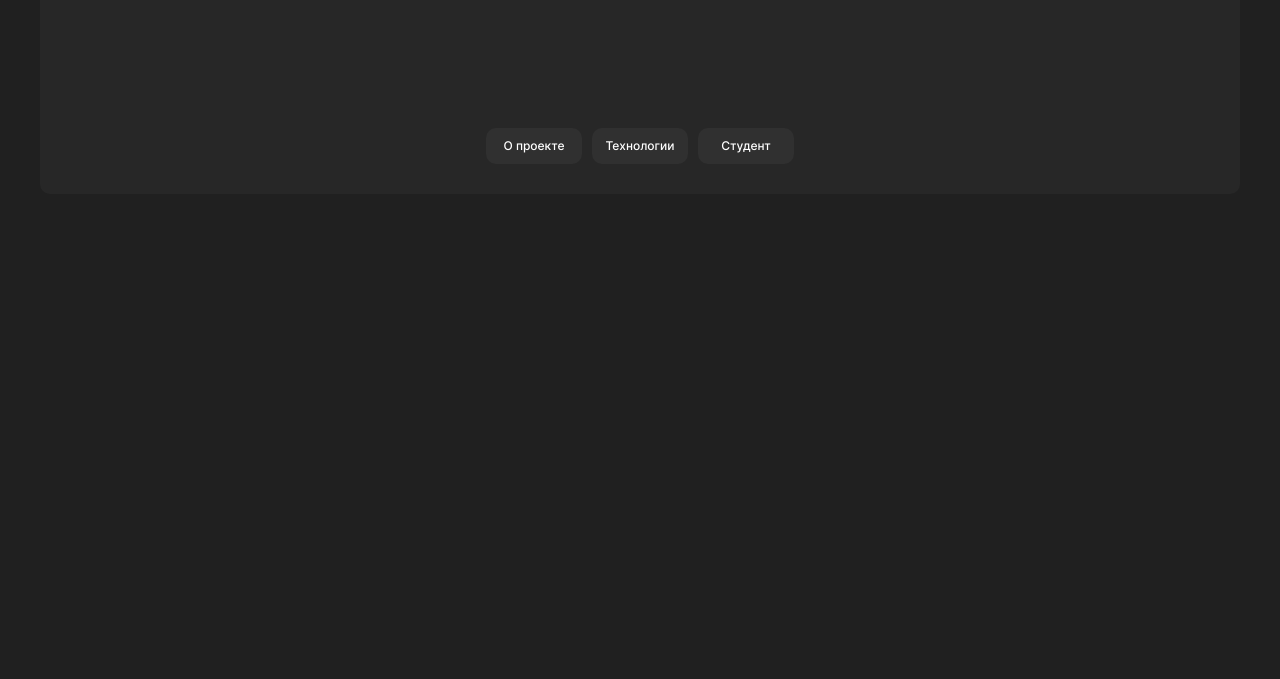
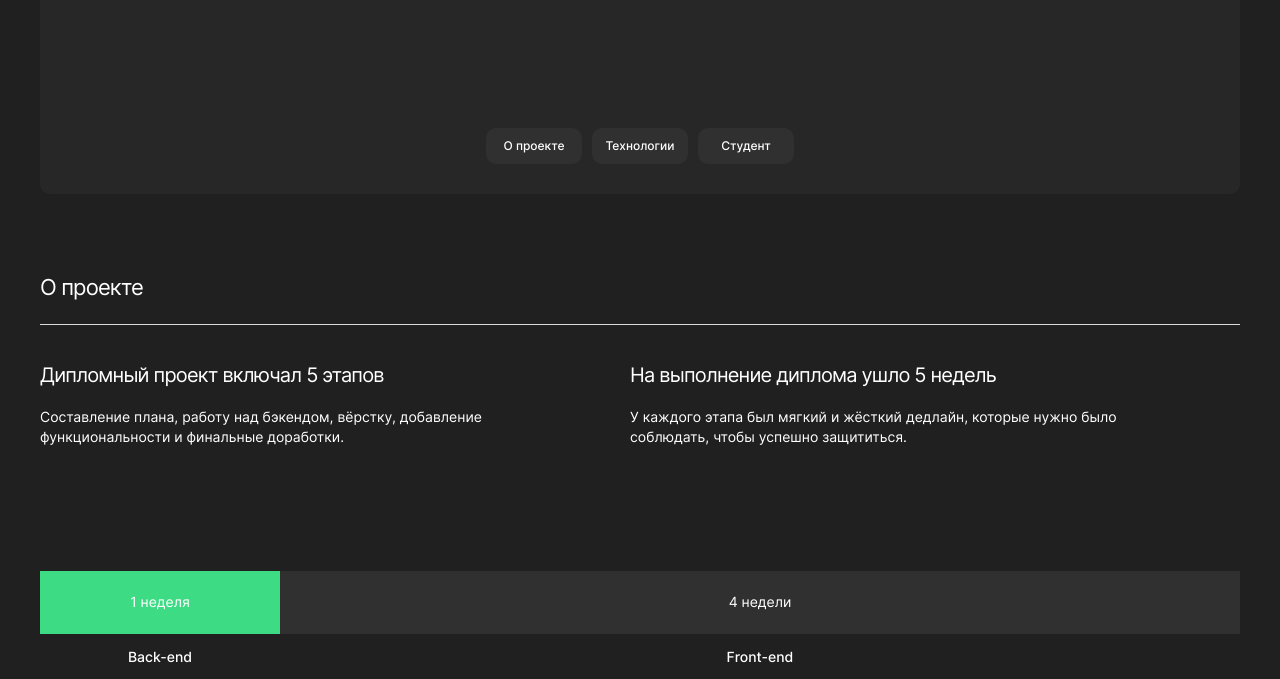
Before and after one commit to Potachekkk/movies-explorer-frontend, a React app: page / in a window 1280 px wide. Shown: the part 396-1075 px from the top of the page. Before the commit the page ends 800 px from the top, so only its background shows below. Built offline with nearby package versions, Linux system fonts and the light colour scheme; a web font is replaced by a local one.

Commit message:
feat: добавить aboutproject

```diff
--- a/src/components/App/App.css
+++ b/src/components/App/App.css
@@ -19,6 +19,12 @@
 }
 
 .content {
+  min-height: 100vh;
   width: 100%;
   max-width: 1280px;
+  min-width: 320px;
+  margin: 0 auto;
+  padding: 0;
+  display: flex;
+  flex-direction: column;
 }
--- a/src/components/Main/AboutProject/AboutProject.css
+++ b/src/components/Main/AboutProject/AboutProject.css
@@ -0,0 +1,103 @@
+.about-project {
+    width: 100%;
+    margin: 0 auto;
+    box-sizing: border-box;
+    padding: 20px 40px 0;
+    display: flex;
+    flex-direction: column
+}
+
+.about-project__title {
+    font-size: 22px;
+    line-height: 26.63px;
+    font-weight: 400;
+    letter-spacing: -0.04em;
+    margin-top: 60px;
+}
+
+.about-project__stroke {
+    padding-bottom: 23px;
+    border-bottom: 1px solid #DADADA;
+}
+
+.about-project__container {
+    box-sizing: border-box;
+    width: 100%;
+}
+
+.about-project__list {
+    list-style: none;
+    margin: 0 0 110px;
+    padding: 0;
+    display: flex;
+    gap: 40px;
+    box-sizing: border-box;
+}
+
+.about-project__item {
+    max-width: 550px;
+}
+
+.about-project__info {
+    font-size: 20px;
+    line-height: 24.2px;
+    font-weight: 400;
+    letter-spacing: -0.04em;
+
+}
+
+.about-project__description {
+    font-size: 14px;
+    line-height: 20px;
+    font-weight: 400;
+}
+
+.about-project__duration {
+    box-sizing: border-box;
+    display: flex;
+    width: 100%;
+}
+
+.about-project__element {
+    width: 100%;
+    box-sizing: border-box;
+}
+
+.about-project__element_type_backend {
+    width: 20%;
+}
+
+.about-project__element_type_frontend {
+    width: 80%;
+}
+
+.about-project__box {
+    display: flex;
+    justify-content: center;
+    align-items: center;
+    margin-bottom: 14px;
+    padding: 9px 0;
+    box-sizing: border-box;
+}
+
+.about-project__box_type_backend {
+    background-color: #3DDC84;
+}
+
+.about-project__box_type_frontend {
+    background-color: #303030;
+}
+
+.about-project__duration_text {
+    font-size: 14px;
+    font-weight: 400;
+    line-height: 16.94px;
+    text-align: center;
+}
+
+.about-project__duration_caption {
+    font-size: 14px;
+    font-weight: 500;
+    line-height: 17px;
+    text-align: center;
+}
--- a/src/components/Main/AboutProject/AboutProject.js
+++ b/src/components/Main/AboutProject/AboutProject.js
@@ -3,9 +3,35 @@ import './AboutProject.css';
 
 const AboutProject = () => {
   return (
-    <div>
-
+   <section className='about-project'>
+    <h2 className='about-project__title about-project__stroke'>О проекте</h2>
+    <div className="about-project__container">
+      <ul className='about-project__list'>
+        <li className='about-project__item'>
+          <h3 className='about-project__info'>Дипломный проект включал 5 этапов</h3>
+          <p className='about-project__description'>Составление плана, работу над бэкендом, вёрстку, добавление функциональности и финальные доработки.</p>
+        </li>
+        <li className='about-project__item'>
+          <h3 className='about-project__info'>На выполнение диплома ушло 5 недель</h3>
+          <p className='about-project__description'>У каждого этапа был мягкий и жёсткий дедлайн, которые нужно было соблюдать, чтобы успешно защититься.</p>
+        </li>
+      </ul>
+      <div className='about-project__duration'>
+        <div className='about-project__element about-project__element_type_backend'>
+          <div className='about-project__box about-project__box_type_backend'>
+            <p className='about-project__duration_text'>1 неделя</p>
+          </div>
+          <p className='about-project__duration_caption'>Back-end</p>
+        </div>
+        <div className='about-project__element about-project__element_type_frontend'>
+          <div className='about-project__box about-project__box_type_frontend'>
+            <p className='about-project__duration_text'>4 недели</p>
+          </div>
+          <p className='about-project__duration_caption'>Front-end</p>
+        </div>
+      </div>
     </div>
+   </section>
   );
 };
 
--- a/src/components/Main/Main.js
+++ b/src/components/Main/Main.js
@@ -1,7 +1,6 @@
 import React from 'react';
 import './Main.css';
 import Promo from './Promo/Promo';
-import NavTab from './NavTab/NavTab';
 import AboutProject from './AboutProject/AboutProject';
 import Techs from './Techs/Techs';
 import AboutMe from './AboutMe/AboutMe';
```
